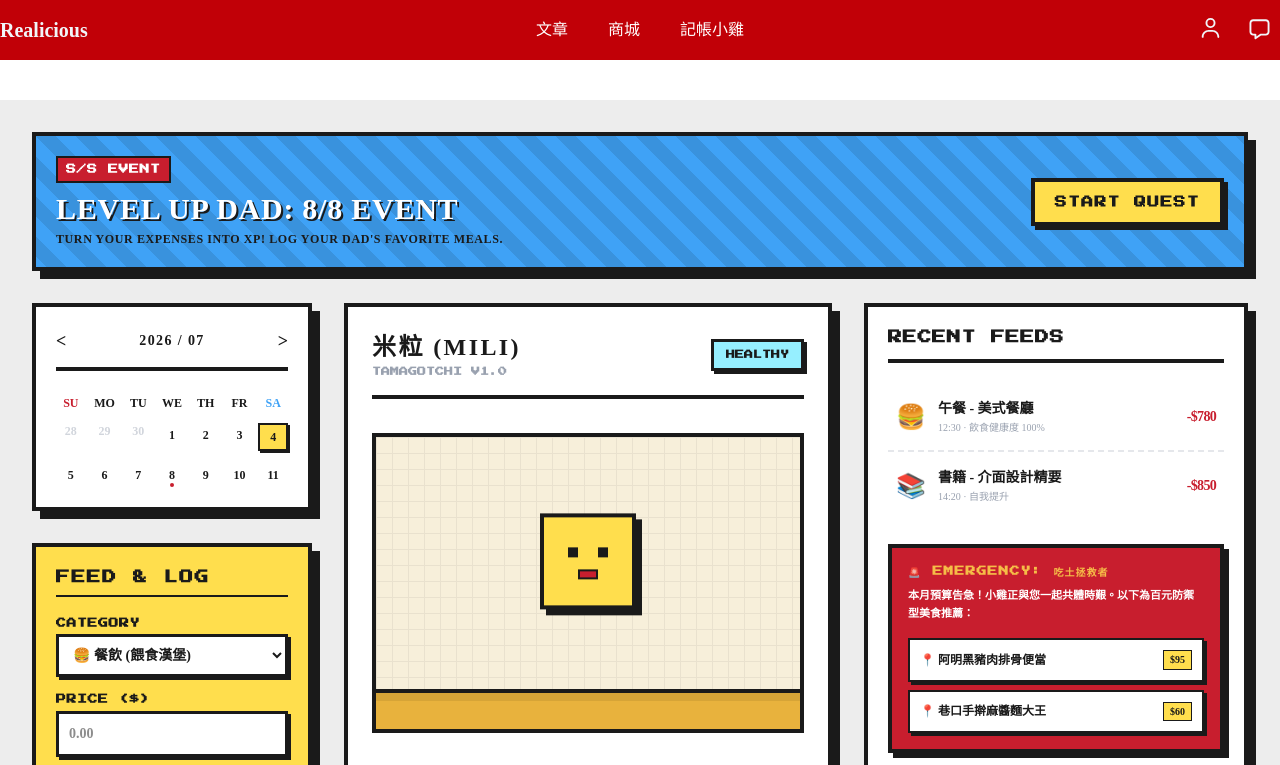
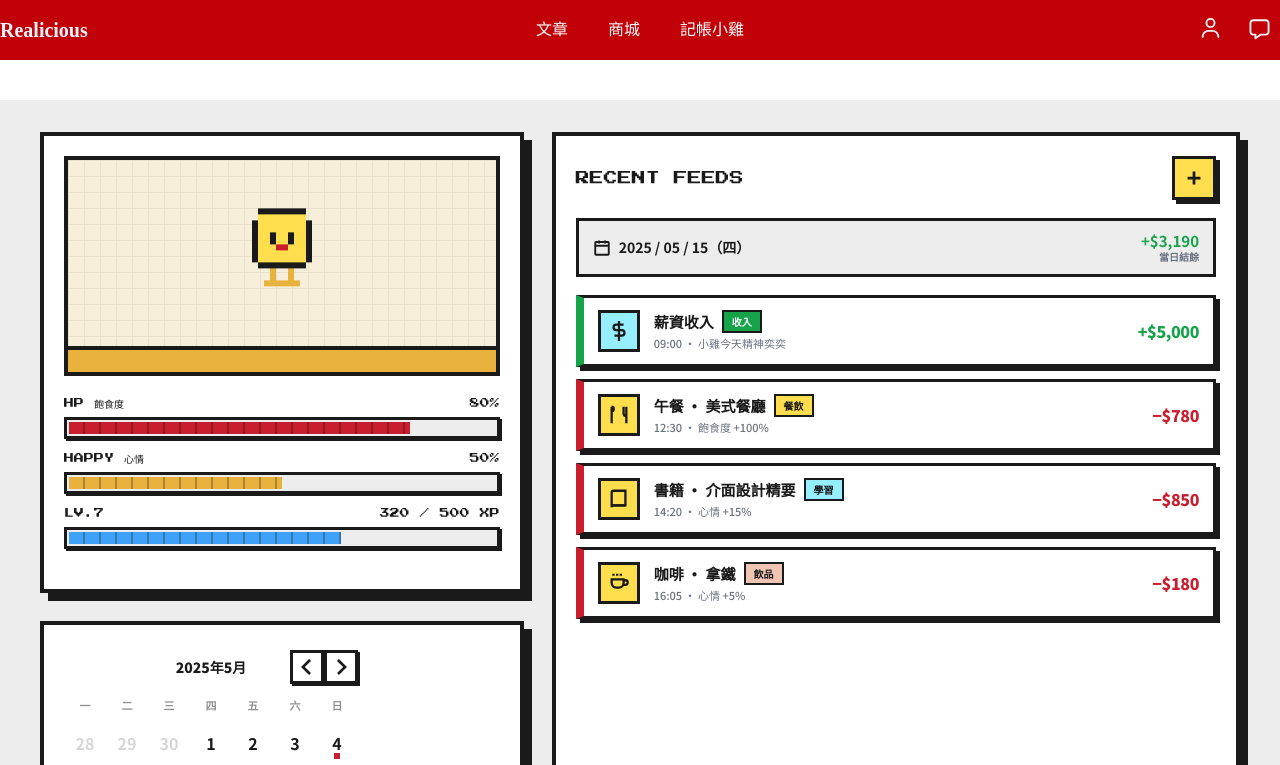
Before and after one commit to AnieceJ/Realicious, a Next.js app: page /accounting in a window 1280 px wide. Shown: the top 765 px of the page. Built offline with nearby package versions, Linux system fonts and the light colour scheme.

Commit message:
2026/07/09 15:36 更新

```diff
--- /dev/null
+++ b/app/accounting/BudgetCalendar.tsx
@@ -0,0 +1,37 @@
+"use client";
+
+import { useState } from "react";
+import { DayPicker } from "react-day-picker";
+import { zhTW } from "react-day-picker/locale";
+import "react-day-picker/style.css";
+import "./calendar.css";
+
+// 範例資料：有支出 / 有收入的日子（之後換成你自己的真實資料）
+const spendDays = [4, 8, 12, 22, 29].map((d) => new Date(2025, 4, d));
+const incomeDays = [15, 25].map((d) => new Date(2025, 4, d));
+
+export default function BudgetCalendar({
+  onPickDay,
+}: {
+  onPickDay?: (date: Date | undefined) => void;
+}) {
+  const [selected, setSelected] = useState<Date | undefined>(
+    new Date(2025, 4, 15),
+  );
+
+  return (
+    <DayPicker
+      mode="single"
+      locale={zhTW}
+      selected={selected}
+      onSelect={(day) => {
+        setSelected(day);
+        onPickDay?.(day);
+      }}
+      defaultMonth={new Date(2025, 4)}
+      showOutsideDays
+      modifiers={{ spend: spendDays, income: incomeDays }}
+      modifiersClassNames={{ spend: "day-spend", income: "day-income" }}
+    />
+  );
+}
--- /dev/null
+++ b/app/accounting/calendar.css
@@ -0,0 +1,102 @@
+/* 把 react-day-picker 刷成 Realicious 的粗黑邊像素風 */
+/* 這個檔案在 BudgetCalendar.tsx 裡於 react-day-picker/style.css 之後 import，
+   所以會蓋過套件預設樣式。 */
+
+.rdp-root {
+  margin: 0;
+  --rdp-day-width: 40px;
+  --rdp-day-height: 40px;
+  font-weight: 700;
+}
+
+/* 上方月份標題 + 左右換月按鈕 */
+.rdp-month_caption {
+  justify-content: center;
+  font-weight: 900;
+  font-size: 14px;
+}
+.rdp-button_previous,
+.rdp-button_next {
+  width: 34px;
+  height: 34px;
+  border: 3px solid #1a1a1a;
+  background: #fff;
+  box-shadow: 2px 2px 0 #1a1a1a;
+  border-radius: 0;
+}
+.rdp-button_previous:hover,
+.rdp-button_next:hover {
+  background: #ffde4d;
+}
+.rdp-chevron {
+  fill: #1a1a1a;
+}
+
+/* 星期列 */
+.rdp-weekday {
+  color: #6b6b6b;
+  font-size: 11px;
+  font-weight: 700;
+}
+
+/* 每一格 */
+.rdp-day_button {
+  border-radius: 0;
+  border: 2px solid transparent;
+  font-weight: 700;
+}
+.rdp-day_button:hover {
+  border-color: #1a1a1a;
+  background: #ededed;
+}
+.rdp-outside .rdp-day_button {
+  color: #c9c9c9;
+}
+
+/* 今天：紅字 */
+.rdp-today:not(.rdp-selected) .rdp-day_button {
+  color: #c81e2e;
+}
+
+/* 被選到的那天：黃底、黑邊、硬陰影 */
+.rdp-selected .rdp-day_button {
+  background: #ffde4d !important;
+  color: #1a1a1a !important;
+  border: 2px solid #1a1a1a;
+  box-shadow: 2px 2px 0 #1a1a1a;
+}
+
+/* 有支出（紅點）/ 有收入（綠點）小圓點 */
+.day-spend,
+.day-income {
+  position: relative;
+}
+.day-spend::after,
+.day-income::after {
+  content: "";
+  position: absolute;
+  bottom: 5px;
+  left: 50%;
+  transform: translateX(-50%);
+  width: 6px;
+  height: 6px;
+  z-index: 1;
+}
+.day-spend::after {
+  background: #c81e2e;
+}
+.day-income::after {
+  background: #16a34a;
+}
+
+/* 鍵盤 focus 外框 */
+.rdp-day_button:focus-visible {
+  outline: 4px solid #3fa2f6;
+  outline-offset: -2px;
+}
+
+@media (prefers-reduced-motion: reduce) {
+  .rdp * {
+    transition: none !important;
+  }
+}
--- a/app/accounting/page.tsx
+++ b/app/accounting/page.tsx
@@ -1,189 +1,259 @@
-import React from 'react';
+import { Press_Start_2P, Noto_Sans_TC } from "next/font/google";
+import BudgetCalendar from "./BudgetCalendar";
 
-export default function AccountingPage() {
+// 像素字型（只給短標籤與數字用）
+const pressStart = Press_Start_2P({
+  weight: "400",
+  subsets: ["latin"],
+  display: "swap",
+});
+
+// 中文內文字型：CJK 大檔，preload 關閉
+const notoSansTC = Noto_Sans_TC({
+  weight: ["500", "700", "900"],
+  preload: false,
+  display: "swap",
+});
+
+const pixel = pressStart.className;
+
+// 共用樣式
+const card =
+  "bg-white border-4 border-[#1A1A1A] shadow-[8px_8px_0px_#1A1A1A] p-5";
+const press =
+  "transition-transform hover:-translate-x-px hover:-translate-y-px active:translate-x-1 active:translate-y-1 active:shadow-none focus-visible:outline-none focus-visible:ring-4 focus-visible:ring-[#3FA2F6]";
+
+export default function Page() {
   return (
-    /* 引入 Google 像素字體 (通常會在 layout 引入，這裡先加在 inline 確保效果) */
-    <div className="min-h-screen bg-[#EDEDED] text-[#1A1A1A] p-4 md:p-8 selection:bg-[#C81E2E] selection:text-white">
-      <link href="https://fonts.googleapis.com/css2?family=Press+Start+2P&family=Noto+Sans+TC:wght@700;900&display=swap" rel="stylesheet" />
+    <div
+      className={`${notoSansTC.className} min-h-screen bg-[#EDEDED] text-[#1A1A1A] p-4 md:p-8 font-bold selection:bg-[#C81E2E] selection:text-white`}
+    >
+      <div className="max-w-[1200px] mx-auto grid grid-cols-1 lg:grid-cols-12 gap-7 items-start">
+        {/* ==================== 左欄：寵物 + 日曆 ==================== */}
+        <div className="lg:col-span-5 flex flex-col gap-7">
+          {/* 🐤 寵物卡 */}
+          <section className={card} aria-label="寵物狀態">
+            {/* 遊戲畫面 */}
+            <div className="relative overflow-hidden bg-[#F7EFDA] border-4 border-[#1A1A1A] min-h-[220px] grid place-items-center">
+              <div className="absolute inset-0 opacity-[0.06] bg-[linear-gradient(to_right,#000_1px,transparent_1px),linear-gradient(to_bottom,#000_1px,transparent_1px)] bg-[length:16px_16px]" />
+              <svg
+                width="96"
+                height="96"
+                viewBox="0 0 16 16"
+                shapeRendering="crispEdges"
+                role="img"
+                aria-label="像素小雞 米粒"
+                className="relative z-[1] animate-bounce motion-reduce:animate-none"
+                style={{ animationDuration: "2s" }}
+              >
+                <rect x="4" y="2" width="8" height="2" fill="#1A1A1A" />
+                <rect x="3" y="4" width="1" height="7" fill="#1A1A1A" />
+                <rect x="12" y="4" width="1" height="7" fill="#1A1A1A" />
+                <rect x="4" y="3" width="8" height="1" fill="#FFDE4D" />
+                <rect x="4" y="4" width="8" height="7" fill="#FFDE4D" />
+                <rect x="4" y="11" width="8" height="1" fill="#1A1A1A" />
+                <rect x="6" y="6" width="1" height="2" fill="#1A1A1A" />
+                <rect x="9" y="6" width="1" height="2" fill="#1A1A1A" />
+                <rect x="7" y="8" width="2" height="1" fill="#C81E2E" />
+                <rect x="6" y="12" width="1" height="2" fill="#E8B23D" />
+                <rect x="9" y="12" width="1" height="2" fill="#E8B23D" />
+                <rect x="5" y="14" width="3" height="1" fill="#E8B23D" />
+                <rect x="8" y="14" width="3" height="1" fill="#E8B23D" />
+              </svg>
+              <div className="absolute inset-x-0 bottom-0 h-[26px] bg-[#E8B23D] border-t-4 border-[#1A1A1A]" />
+            </div>
 
-      {/* 🧱 頂部帥氣 Event Banner */}
-      <div className="max-w-[1300px] mx-auto mb-8 bg-[#3FA2F6] border-4 border-[#1A1A1A] shadow-[8px_8px_0px_#1A1A1A] p-5 relative overflow-hidden">
-        <div className="absolute inset-0 opacity-10 bg-[linear-gradient(45deg,#000_25%,transparent_25%,transparent_50%,#000_50%,#000_75%,transparent_75%,transparent)] bg-[length:40px_40px]"></div>
+            {/* 狀態列 */}
+            <div className="flex flex-col gap-3 my-5">
+              {[
+                { label: "HP 飽食度", val: "80%", w: "80%", color: "bg-[#C81E2E]" },
+                { label: "HAPPY 心情", val: "50%", w: "50%", color: "bg-[#E8B23D]" },
+                { label: "LV.7", val: "320 / 500 XP", w: "64%", color: "bg-[#3FA2F6]" },
+              ].map((b) => (
+                <div key={b.label} className="flex flex-col gap-1.5">
+                  <div className="flex justify-between items-center text-[10px]">
+                    <span className={pixel}>{b.label}</span>
+                    <span className={pixel}>{b.val}</span>
+                  </div>
+                  <div className="h-[22px] bg-[#EDEDED] border-[3px] border-[#1A1A1A] p-0.5 shadow-[2px_2px_0px_#1A1A1A]">
+                    <div
+                      className={`h-full ${b.color} bg-[linear-gradient(90deg,transparent_90%,rgba(0,0,0,0.25)_90%)] bg-[length:16px_100%]`}
+                      style={{ width: b.w }}
+                    />
+                  </div>
+                </div>
+              ))}
+            </div>
 
-        <div className="relative z-10 flex flex-col sm:flex-row justify-between items-start sm:items-center gap-4">
-          <div>
-            <span className="inline-block bg-[#C81E2E] text-white text-[10px] px-2 py-1 border-2 border-[#1A1A1A] font-black uppercase tracking-wider mb-2" style={{ fontFamily: "'Press Start 2P', monospace" }}>
-              S/S EVENT
-            </span>
-            <h2 className="text-2xl md:text-3xl font-[900] tracking-wide text-white drop-shadow-[2px_2px_0px_#1A1A1A]">
-              LEVEL UP DAD: 8/8 EVENT
-            </h2>
-            <p className="text-xs text-[#1A1A1A] font-bold mt-1 tracking-wider">
-              TURN YOUR EXPENSES INTO XP! LOG YOUR DAD'S FAVORITE MEALS.
-            </p>
-          </div>
-          <button className="bg-[#FFDE4D] border-4 border-[#1A1A1A] px-5 py-3 font-black text-xs shadow-[4px_4px_0px_#1A1A1A] active:translate-x-1 active:translate-y-1 active:shadow-none transition-all uppercase tracking-widest" style={{ fontFamily: "'Press Start 2P', monospace" }}>
-            START QUEST
-          </button>
+          </section>
+
+          {/* 📅 日曆卡（改用 react-day-picker） */}
+          <section className={card} aria-label="消費日曆">
+            <BudgetCalendar />
+
+            <div className="flex gap-4 mt-4 pt-3.5 border-t-2 border-dashed border-gray-300 text-[11px] text-gray-500">
+              <span className="flex items-center gap-1.5">
+                <i className="w-2.5 h-2.5 bg-[#C81E2E]" />有支出
+              </span>
+              <span className="flex items-center gap-1.5">
+                <i className="w-2.5 h-2.5 bg-[#16A34A]" />有收入
+              </span>
+              <span className="flex items-center gap-1.5">
+                <i className="w-2.5 h-2.5 bg-[#FFDE4D] border-2 border-[#1A1A1A]" />今天
+              </span>
+            </div>
+          </section>
         </div>
-      </div>
 
-      {/* 📊 三欄式 RWD 主要版面 */}
-      <div className="max-w-[1300px] mx-auto grid grid-cols-1 lg:grid-cols-12 gap-8 items-start">
-
-        {/* ==================== 左欄：日曆與記帳表單 ==================== */}
-        <aside className="lg:col-span-3 space-y-8">
-
-          {/* 📅 潮流日曆卡片 */}
-          <div className="bg-white border-4 border-[#1A1A1A] shadow-[8px_8px_0px_#1A1A1A] p-5">
-            <div className="flex justify-between items-center mb-6 font-[900] border-b-4 border-[#1A1A1A] pb-3 text-sm">
-              <button className="hover:text-[#C81E2E] transition-colors text-lg">&lt;</button>
-              <span className="tracking-widest">2026 / 07</span>
-              <button className="hover:text-[#C81E2E] transition-colors text-lg">&gt;</button>
-            </div>
-            <div className="grid grid-cols-7 gap-y-3 gap-x-1 text-center text-xs font-bold">
-              <div className="text-[#C81E2E]">SU</div><div>MO</div><div>TU</div><div>WE</div><div>TH</div><div>FR</div><div className="text-[#3FA2F6]">SA</div>
-              <div className="text-gray-300">28</div><div className="text-gray-300">29</div><div className="text-gray-300">30</div>
-              <div className="py-1">1</div><div className="py-1">2</div><div className="py-1">3</div>
-              <div className="bg-[#FFDE4D] border-2 border-[#1A1A1A] py-1 shadow-[2px_2px_0px_#1A1A1A] font-black">4</div>
-              <div className="py-1">5</div><div className="py-1">6</div><div className="py-1">7</div>
-              <div className="py-1 relative after:content-[''] after:absolute after:bottom-0 after:left-1/2 after:-translate-x-1/2 after:w-1 after:h-1 after:bg-[#C81E2E] after:rounded-full">8</div>
-              <div className="py-1">9</div><div className="py-1">10</div><div className="py-1">11</div>
-            </div>
+        {/* ==================== 右欄：記帳面板（至少滿頁） ==================== */}
+        <aside
+          className={`lg:col-span-7 ${card} flex flex-col min-h-[calc(100dvh-4rem)]`}
+          aria-label="記帳明細"
+        >
+          <div className="flex justify-between items-center mb-[18px]">
+            <h2 className={`${pixel} text-[14px]`}>RECENT FEEDS</h2>
+            <button
+              aria-label="新增一筆記帳"
+              className={`${press} w-11 h-11 bg-[#FFDE4D] border-[3px] border-[#1A1A1A] grid place-items-center shadow-[4px_4px_0px_#1A1A1A]`}
+            >
+              <svg viewBox="0 0 24 24" fill="none" stroke="#1A1A1A" strokeWidth="3" className="w-[22px] h-[22px]">
+                <path d="M12 5v14M5 12h14" />
+              </svg>
+            </button>
           </div>
 
-          {/* 🍔 FEED 記帳表單 */}
-          <div className="bg-[#FFDE4D] border-4 border-[#1A1A1A] shadow-[8px_8px_0px_#1A1A1A] p-5 relative">
-            <h3 className="text-sm font-black mb-5 tracking-widest uppercase border-b-2 border-[#1A1A1A] pb-2" style={{ fontFamily: "'Press Start 2P', monospace" }}>
-              FEED & LOG
-            </h3>
-            <form className="space-y-4 text-xs font-bold">
-              <div>
-                <label className="block mb-1 tracking-wider text-[10px]" style={{ fontFamily: "'Press Start 2P', monospace" }}>CATEGORY</label>
-                <select className="w-full bg-white border-3 border-[#1A1A1A] p-2.5 focus:outline-none text-sm shadow-[3px_3px_0px_#1A1A1A] font-bold rounded-none">
-                  <option>🍔 餐飲 (餵食漢堡)</option>
-                  <option>🎮 娛樂 (餵食電玩)</option>
-                  <option>👕 服飾 (餵食衣服)</option>
-                  <option>💼 收入 (打工賺錢)</option>
-                </select>
-              </div>
-              <div>
-                <label className="block mb-1 tracking-wider text-[10px]" style={{ fontFamily: "'Press Start 2P', monospace" }}>PRICE ($)</label>
-                <input type="number" placeholder="0.00" className="w-full bg-white border-3 border-[#1A1A1A] p-2.5 focus:outline-none text-sm shadow-[3px_3px_0px_#1A1A1A] rounded-none" />
-              </div>
-              <div>
-                <label className="block mb-1 tracking-wider text-[10px]" style={{ fontFamily: "'Press Start 2P', monospace" }}>DATE</label>
-                <input type="date" className="w-full bg-white border-3 border-[#1A1A1A] p-2.5 focus:outline-none text-sm shadow-[3px_3px_0px_#1A1A1A] rounded-none" />
-              </div>
-              <button type="submit" className="w-full bg-[#C81E2E] text-white border-4 border-[#1A1A1A] py-3.5 font-black uppercase tracking-wider text-xs shadow-[4px_4px_0px_#1A1A1A] hover:translate-x-[2px] hover:translate-y-[2px] hover:shadow-[2px_2px_0px_#1A1A1A] active:translate-x-[4px] active:translate-y-[4px] active:shadow-none transition-all mt-2 cursor-pointer" style={{ fontFamily: "'Press Start 2P', monospace" }}>
-                LOG & FEED!
-              </button>
-            </form>
-          </div>
-        </aside>
-
-        {/* ==================== 中欄：小雞主舞台 ==================== */}
-        <main className="lg:col-span-5 bg-white border-4 border-[#1A1A1A] shadow-[8px_8px_0px_#1A1A1A] p-6 flex flex-col justify-between min-h-[600px]">
-          <div className="flex justify-between items-center border-b-4 border-[#1A1A1A] pb-4">
-            <div>
-              <h2 className="text-2xl font-[900] tracking-widest text-[#1A1A1A]">米粒 (MILI)</h2>
-              <p className="text-[9px] font-bold text-gray-400 mt-0.5 uppercase" style={{ fontFamily: "'Press Start 2P', monospace" }}>TAMAGOTCHI V1.0</p>
-            </div>
-            <span className="bg-[#96EFFF] border-3 border-[#1A1A1A] px-3 py-1.5 text-[9px] font-black uppercase shadow-[3px_3px_0px_#1A1A1A]" style={{ fontFamily: "'Press Start 2P', monospace" }}>
-              HEALTHY
+          {/* 日期 + 當日結餘 */}
+          <div className="flex justify-between items-center bg-[#EDEDED] border-[3px] border-[#1A1A1A] px-3.5 py-3 mb-[18px]">
+            <span className="flex items-center gap-2 text-[14px]">
+              <svg width="18" height="18" viewBox="0 0 24 24" fill="none" stroke="currentColor" strokeWidth="2.5">
+                <rect x="3" y="4" width="18" height="17" rx="1" />
+                <path d="M3 9h18M8 2v4M16 2v4" />
+              </svg>
+              2025 / 05 / 15（四）
+            </span>
+            <span className="text-[15px] text-[#16A34A] text-right leading-none">
+              +$3,190
+              <small className="block text-[10px] text-gray-500 mt-1">當日結餘</small>
             </span>
           </div>
 
-          {/* 🎮 像素復古遊戲機視窗 */}
-          <div className="my-6 bg-[#F7EFDA] border-4 border-[#1A1A1A] p-8 flex flex-col items-center justify-center relative overflow-hidden min-h-[300px]">
-            <div className="absolute inset-0 opacity-5 bg-[linear-gradient(to_right,#000_1px,transparent_1px),linear-gradient(to_bottom,#000_1px,transparent_1px)] bg-[length:16px_16px]"></div>
-
-            {/* 小雞 */}
-            <div className="w-24 h-24 bg-[#FFDE4D] border-4 border-[#1A1A1A] flex flex-col items-center justify-center shadow-[6px_6px_0px_#1A1A1A] relative z-10 animate-bounce" style={{ animationDuration: '2s' }}>
-              <div className="flex space-x-5 mt-1">
-                <div className="w-2.5 h-2.5 bg-[#1A1A1A]"></div>
-                <div className="w-2.5 h-2.5 bg-[#1A1A1A]"></div>
-              </div>
-              <div className="w-5 h-2.5 bg-[#C81E2E] border-2 border-[#1A1A1A] mt-3"></div>
-            </div>
-
-            {/* 地平線 */}
-            <div className="absolute bottom-0 left-0 right-0 h-10 bg-[#E8B23D] border-t-4 border-[#1A1A1A]">
-              <div className="h-2 bg-[#BA8E2F] opacity-40"></div>
-            </div>
+          {/* 明細列表 */}
+          <div className="space-y-3">
+            <FeedItem
+              type="income"
+              tag="收入"
+              tagCls="bg-[#16A34A] text-white"
+              icoBg="bg-[#96EFFF]"
+              name="薪資收入"
+              note="09:00 · 小雞今天精神奕奕"
+              amount="+$5,000"
+              icon={<path d="M12 1v22M17 5H9a3 3 0 0 0 0 6h6a3 3 0 0 1 0 6H7" />}
+            />
+            <FeedItem
+              type="expense"
+              tag="餐飲"
+              tagCls="bg-[#FFDE4D]"
+              icoBg="bg-[#FFDE4D]"
+              name="午餐 · 美式餐廳"
+              note="12:30 · 飽食度 +100%"
+              amount="−$780"
+              icon={<path d="M4 3v18M4 3c3 0 3 5 0 5M20 3v18M17 3v7a3 3 0 0 0 3 3" />}
+            />
+            <FeedItem
+              type="expense"
+              tag="學習"
+              tagCls="bg-[#96EFFF]"
+              icoBg="bg-[#FFDE4D]"
+              name="書籍 · 介面設計精要"
+              note="14:20 · 心情 +15%"
+              amount="−$850"
+              icon={
+                <>
+                  <path d="M4 5a2 2 0 0 1 2-2h13v16H6a2 2 0 0 0-2 2z" />
+                  <path d="M4 19h15" />
+                </>
+              }
+            />
+            <FeedItem
+              type="expense"
+              tag="飲品"
+              tagCls="bg-[#F0C4B3]"
+              icoBg="bg-[#FFDE4D]"
+              name="咖啡 · 拿鐵"
+              note="16:05 · 心情 +5%"
+              amount="−$180"
+              icon={
+                <>
+                  <path d="M4 8h13v4a5 5 0 0 1-5 5H9a5 5 0 0 1-5-5z" />
+                  <path d="M17 9h2a2 2 0 0 1 0 5h-2M6 2v2M10 2v2M14 2v2" />
+                </>
+              }
+            />
           </div>
 
-          {/* 📊 像素風血條 */}
-          <div className="space-y-4 font-bold text-xs">
-            <div>
-              <div className="flex justify-between mb-1.5"><span className="tracking-wider text-[10px]" style={{ fontFamily: "'Press Start 2P', monospace" }}>HP (飽食度)</span><span style={{ fontFamily: "'Press Start 2P', monospace" }}>80%</span></div>
-              <div className="w-full bg-[#EDEDED] border-3 border-[#1A1A1A] h-6 p-0.5 shadow-[2px_2px_0px_#1A1A1A]">
-                <div className="bg-[#C81E2E] h-full w-[80%] border-r-4 border-[#1A1A1A] bg-[linear-gradient(90deg,transparent_90%,#1A1A1A_90%)] bg-[length:20px_100%]"></div>
-              </div>
-            </div>
-            <div>
-              <div className="flex justify-between mb-1.5"><span className="tracking-wider text-[10px]" style={{ fontFamily: "'Press Start 2P', monospace" }}>HAPPY (快樂度)</span><span style={{ fontFamily: "'Press Start 2P', monospace" }}>50%</span></div>
-              <div className="w-full bg-[#EDEDED] border-3 border-[#1A1A1A] h-6 p-0.5 shadow-[2px_2px_0px_#1A1A1A]">
-                <div className="bg-[#E8B23D] h-full w-[50%] border-r-4 border-[#1A1A1A] bg-[linear-gradient(90deg,transparent_90%,#1A1A1A_90%)] bg-[length:20px_100%]"></div>
-              </div>
-            </div>
-          </div>
-        </main>
-
-        {/* ==================== 右欄：動態消費明細與吃土卡片 ==================== */}
-        <aside className="lg:col-span-4 bg-white border-4 border-[#1A1A1A] shadow-[8px_8px_0px_#1A1A1A] p-5">
-          <h3 className="text-sm font-black mb-5 pb-3 border-b-4 border-[#1A1A1A] tracking-wider" style={{ fontFamily: "'Press Start 2P', monospace" }}>
-            RECENT FEEDS
-          </h3>
-
-          <div className="divide-y-2 divide-dashed divide-gray-200 font-bold text-xs">
-            {/* 項目 1 */}
-            <div className="py-4 flex justify-between items-center hover:bg-gray-50 px-2 transition-colors group">
-              <div className="flex items-center space-x-3">
-                <span className="text-2xl group-hover:scale-110 transition-transform">🍔</span>
-                <div>
-                  <p className="font-[900] text-sm text-[#1A1A1A]">午餐 - 美式餐廳</p>
-                  <p className="text-gray-400 text-[10px] mt-0.5 font-medium">12:30 · 飲食健康度 100%</p>
-                </div>
-              </div>
-              <span className="text-[#C81E2E] font-black text-sm tracking-tighter">-$780</span>
-            </div>
-
-            {/* 項目 2 */}
-            <div className="py-4 flex justify-between items-center hover:bg-gray-50 px-2 transition-colors group">
-              <div className="flex items-center space-x-3">
-                <span className="text-2xl group-hover:scale-110 transition-transform">📚</span>
-                <div>
-                  <p className="font-[900] text-sm text-[#1A1A1A]">書籍 - 介面設計精要</p>
-                  <p className="text-gray-400 text-[10px] mt-0.5 font-medium">14:20 · 自我提升</p>
-                </div>
-              </div>
-              <span className="text-[#C81E2E] font-black text-sm tracking-tighter">-$850</span>
-            </div>
-          </div>
-
-          {/* 🚨 【動態吃土模式警告卡片】 */}
-          <div className="mt-6 bg-[#C81E2E] border-4 border-[#1A1A1A] p-4 shadow-[5px_5px_0px_#1A1A1A] text-white">
-            <h4 className="text-[10px] font-black tracking-widest uppercase animate-pulse mb-2 text-[#FFDE4D]" style={{ fontFamily: "'Press Start 2P', monospace" }}>
-              🚨 EMERGENCY: 吃土拯救者
-            </h4>
-            <p className="text-[11px] font-bold text-white mb-4 leading-relaxed">
-              本月預算告急！小雞正與您一起共體時艱。以下為百元防禦型美食推薦：
-            </p>
-            <ul className="space-y-2 text-xs font-bold text-[#1A1A1A]">
-              <li className="bg-white border-2 border-[#1A1A1A] p-2.5 flex justify-between items-center shadow-[3px_3px_0px_#1A1A1A] hover:bg-[#FFFBEB] transition-colors cursor-pointer">
-                <span className="font-black">📍 阿明黑豬肉排骨便當</span>
-                <span className="bg-[#FFDE4D] px-1.5 py-0.5 border border-[#1A1A1A] text-[10px]">$95</span>
-              </li>
-              <li className="bg-white border-2 border-[#1A1A1A] p-2.5 flex justify-between items-center shadow-[3px_3px_0px_#1A1A1A] hover:bg-[#FFFBEB] transition-colors cursor-pointer">
-                <span className="font-black">📍 巷口手擀麻醬麵大王</span>
-                <span className="bg-[#FFDE4D] px-1.5 py-0.5 border border-[#1A1A1A] text-[10px]">$60</span>
-              </li>
-            </ul>
-          </div>
+          {/* 載入更多（釘在底部） */}
+          <button
+            className={`${press} w-full mt-auto bg-white border-[3px] border-[#1A1A1A] py-3.5 text-[12px] flex items-center justify-center gap-2 shadow-[4px_4px_0px_#1A1A1A] hover:bg-[#FFDE4D]`}
+          >
+            載入更多記錄
+            <svg viewBox="0 0 24 24" fill="none" stroke="currentColor" strokeWidth="3" className="w-4 h-4">
+              <path d="M6 9l6 6 6-6" />
+            </svg>
+          </button>
         </aside>
-
       </div>
     </div>
   );
 }
+
+// 單筆明細元件
+function FeedItem({
+  type,
+  tag,
+  tagCls,
+  icoBg,
+  name,
+  note,
+  amount,
+  icon,
+}: {
+  type: "income" | "expense";
+  tag: string;
+  tagCls: string;
+  icoBg: string;
+  name: string;
+  note: string;
+  amount: string;
+  icon: React.ReactNode;
+}) {
+  const isIncome = type === "income";
+  return (
+    <div
+      className={`flex items-center gap-3.5 bg-white border-[3px] border-l-8 border-[#1A1A1A] px-3.5 py-3 shadow-[4px_4px_0px_#1A1A1A] ${
+        isIncome ? "border-l-[#16A34A]" : "border-l-[#C81E2E]"
+      }`}
+    >
+      <div className={`w-[42px] h-[42px] shrink-0 border-[3px] border-[#1A1A1A] grid place-items-center ${icoBg}`}>
+        <svg viewBox="0 0 24 24" fill="none" stroke="#1A1A1A" strokeWidth="2.5" className="w-[22px] h-[22px]">
+          {icon}
+        </svg>
+      </div>
+      <div className="flex-1 min-w-0">
+        <div className="text-[15px] font-black flex items-center gap-2 flex-wrap">
+          {name}
+          <span className={`text-[10px] font-bold px-2 py-0.5 border-2 border-[#1A1A1A] ${tagCls}`}>
+            {tag}
+          </span>
+        </div>
+        <div className="text-[11px] text-gray-500 mt-0.5 font-medium">{note}</div>
+      </div>
+      <div
+        className={`text-[16px] font-black whitespace-nowrap tracking-tight ${
+          isIncome ? "text-[#16A34A]" : "text-[#C81E2E]"
+        }`}
+      >
+        {amount}
+      </div>
+    </div>
+  );
+}
```
